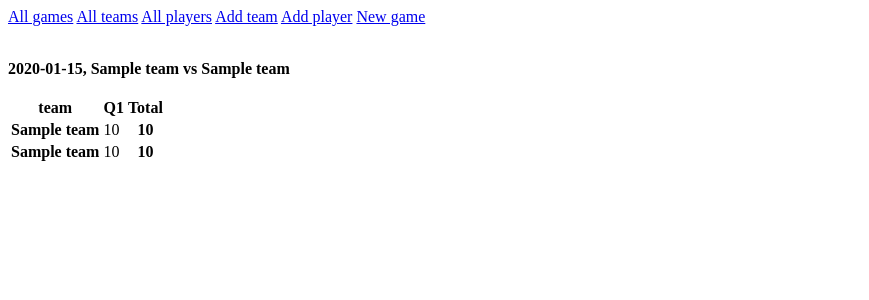
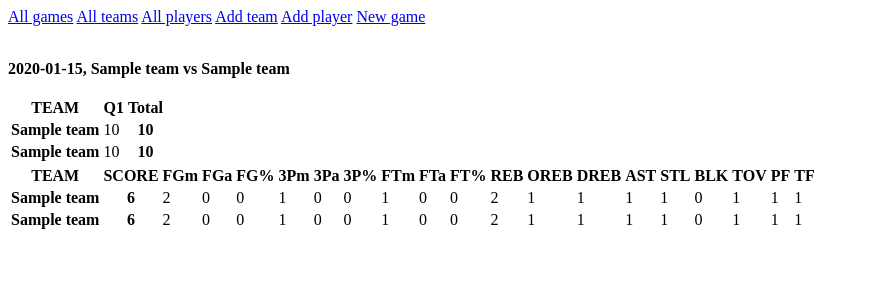
Before and after one commit to TomaszBinkiewicz/basketball_game, a Django app: page /game-detail/1/ in a window 1280 px wide. Shown: the top 300 px of the page, without its empty margins (0-869 px from the left). Run offline with Django 3.2, Linux system fonts and the light colour scheme; tables that the repository leaves empty hold one stand-in row (Sample ...).

Commit message:
game_detail_view_stats

```diff
--- a/basketball_game/basketball_game_app/models.py
+++ b/basketball_game/basketball_game_app/models.py
@@ -22,7 +22,7 @@ class Teams(models.Model):
 
     @property
     def wins_percentage(self):
-        return self.games_won / self.games_played
+        return round(self.games_won / self.games_played, 3)
 
     def __str__(self):
         return self.name
@@ -54,6 +54,12 @@ class Games(models.Model):
     team_away = models.ForeignKey(Teams, on_delete=models.SET_NULL, null=True, related_name='away_games')
     team_home_score = models.IntegerField(null=True)
     team_away_score = models.IntegerField(null=True)
+
+    def get_team_home_stats(self):
+        return self.teamstats_set.filter(team=self.team_home)
+
+    def get_team_away_stats(self):
+        return self.teamstats_set.filter(team=self.team_away)
 
     def __str__(self):
         return f'{self.date}, {self.team_home} vs {self.team_away}'
@@ -104,16 +110,22 @@ class Stats(models.Model):
 
     @property
     def fg_percentage(self):
-        return (self.three_pointers_made + self.two_pointers_made) / (
-                self.three_pointers_attempted + self.two_pointers_attempted)
+        if self.three_pointers_attempted + self.two_pointers_attempted == 0:
+            return 0
+        return round((self.three_pointers_made + self.two_pointers_made) / (
+                self.three_pointers_attempted + self.two_pointers_attempted), 2)
 
     @property
     def ft_percentage(self):
-        return self.free_throws_made / self.free_throws_attempted
+        if self.free_throws_attempted == 0:
+            return 0
+        return round(self.free_throws_made / self.free_throws_attempted, 2)
 
     @property
     def p3_percentage(self):
-        return self.three_pointers_made / self.three_pointers_attempted
+        if self.three_pointers_attempted == 0:
+            return 0
+        return round(self.three_pointers_made / self.three_pointers_attempted, 2)
 
     class Meta:
         abstract = True
--- a/basketball_game/basketball_game_app/views.py
+++ b/basketball_game/basketball_game_app/views.py
@@ -167,7 +167,7 @@ class GameView(View):
 
 class AllGamesView(View):
     def get(self, request):
-        all_games = Games.objects.all().order_by('-date')
+        all_games = Games.objects.all().order_by('-date', '-id')
         return render(request, 'basketball_game_app/all_games.html', context={'games': all_games})
 
 
--- a/basketball_game/templates/basketball_game_app/games_detail.html
+++ b/basketball_game/templates/basketball_game_app/games_detail.html
@@ -5,7 +5,7 @@
     <br><br>
     <table>
         <tr>
-            <th>team</th>
+            <th>TEAM</th>
             {% for part in object.part_set.all %}
                 {% if part.name < 5 %}
                     <th>Q{{ part.name }}</th>
@@ -36,4 +36,73 @@
             </th>
         </tr>
     </table>
+    <table class="team_stats">
+        <tr>
+            <th>TEAM</th>
+            <th>SCORE</th>
+            <th>FGm</th>
+            <th>FGa</th>
+            <th>FG%</th>
+            <th>3Pm</th>
+            <th>3Pa</th>
+            <th>3P%</th>
+            <th>FTm</th>
+            <th>FTa</th>
+            <th>FT%</th>
+            <th>REB</th>
+            <th>OREB</th>
+            <th>DREB</th>
+            <th>AST</th>
+            <th>STL</th>
+            <th>BLK</th>
+            <th>TOV</th>
+            <th>PF</th>
+            <th>TF</th>
+        </tr>
+        <tr>
+
+            <th>{{ object.team_home }}</th>
+            <th>{{ object.get_team_home_stats.get.points }}</th>
+            <td>{{ object.get_team_home_stats.get.two_pointers_made|add:object.get_team_home_stats.get.three_pointers_made }}</td>
+            <td>{{ object.get_team_home_stats.get.two_pointers_attempted|add:object.get_team_home_stats.get.three_pointers_attempted }}</td>
+            <td>{{ object.get_team_home_stats.get.fg_percentage }}</td>
+            <td>{{ object.get_team_home_stats.get.three_pointers_made }}</td>
+            <td>{{ object.get_team_home_stats.get.three_pointers_attempted }}</td>
+            <td>{{ object.get_team_home_stats.get.p3_percentage }}</td>
+            <td>{{ object.get_team_home_stats.get.free_throws_made }}</td>
+            <td>{{ object.get_team_home_stats.get.free_throws_attempted }}</td>
+            <td>{{ object.get_team_home_stats.get.ft_percentage }}</td>
+            <td>{{ object.get_team_home_stats.get.total_rebounds }}</td>
+            <td>{{ object.get_team_home_stats.get.off_rebounds }}</td>
+            <td>{{ object.get_team_home_stats.get.def_rebounds }}</td>
+            <td>{{ object.get_team_home_stats.get.assists }}</td>
+            <td>{{ object.get_team_home_stats.get.steals }}</td>
+            <td>{{ object.get_team_home_stats.get.blocks }}</td>
+            <td>{{ object.get_team_home_stats.get.turnovers }}</td>
+            <td>{{ object.get_team_home_stats.get.personal_fouls }}</td>
+            <td>{{ object.get_team_home_stats.get.technical_fouls }}</td>
+        </tr>
+        <tr>
+            <th>{{ object.team_away }}</th>
+            <th>{{ object.get_team_away_stats.get.points }}</th>
+            <td>{{ object.get_team_away_stats.get.two_pointers_made|add:object.get_team_away_stats.get.three_pointers_made }}</td>
+            <td>{{ object.get_team_away_stats.get.two_pointers_attempted|add:object.get_team_away_stats.get.three_pointers_attempted }}</td>
+            <td>{{ object.get_team_away_stats.get.fg_percentage }}</td>
+            <td>{{ object.get_team_away_stats.get.three_pointers_made }}</td>
+            <td>{{ object.get_team_away_stats.get.three_pointers_attempted }}</td>
+            <td>{{ object.get_team_away_stats.get.p3_percentage }}</td>
+            <td>{{ object.get_team_away_stats.get.free_throws_made }}</td>
+            <td>{{ object.get_team_away_stats.get.free_throws_attempted }}</td>
+            <td>{{ object.get_team_away_stats.get.ft_percentage }}</td>
+            <td>{{ object.get_team_away_stats.get.total_rebounds }}</td>
+            <td>{{ object.get_team_away_stats.get.off_rebounds }}</td>
+            <td>{{ object.get_team_away_stats.get.def_rebounds }}</td>
+            <td>{{ object.get_team_away_stats.get.assists }}</td>
+            <td>{{ object.get_team_away_stats.get.steals }}</td>
+            <td>{{ object.get_team_away_stats.get.blocks }}</td>
+            <td>{{ object.get_team_away_stats.get.turnovers }}</td>
+            <td>{{ object.get_team_away_stats.get.personal_fouls }}</td>
+            <td>{{ object.get_team_away_stats.get.technical_fouls }}</td>
+        </tr>
+    </table>
 {% endblock %}
```
